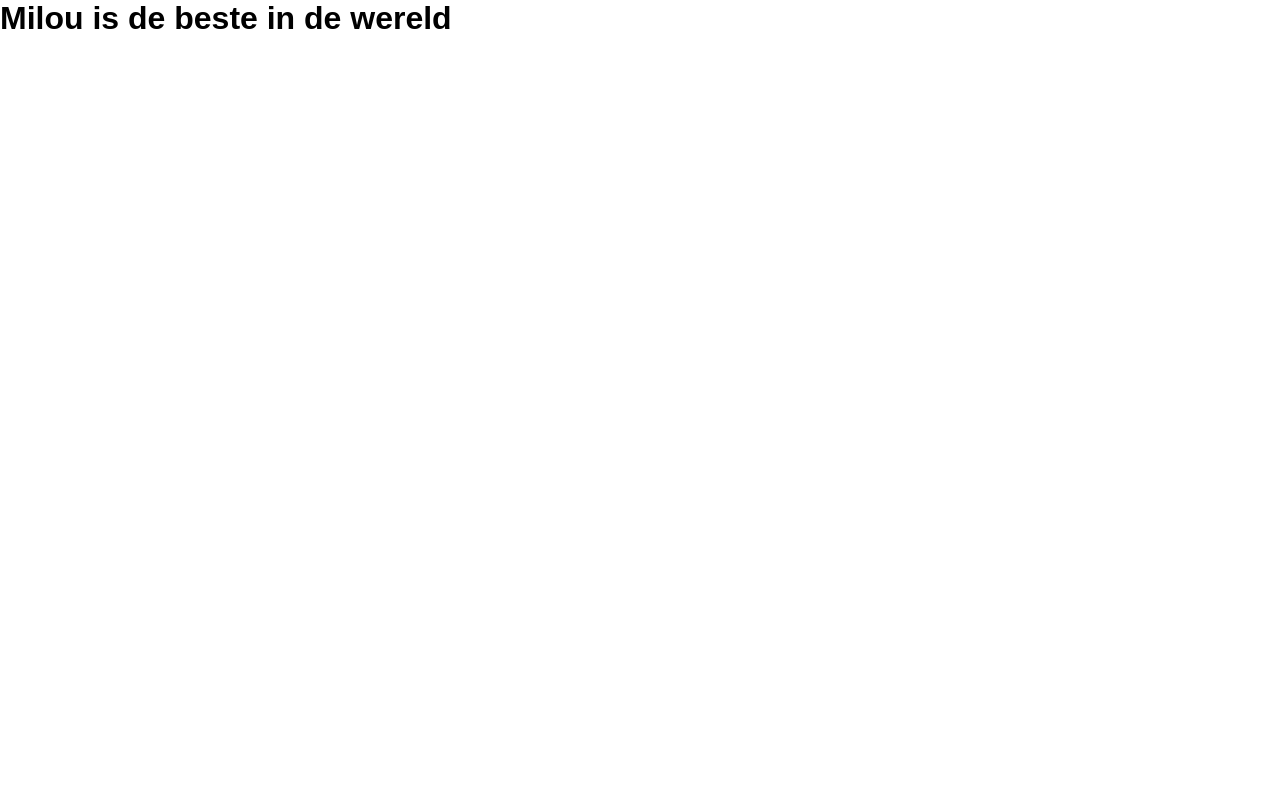
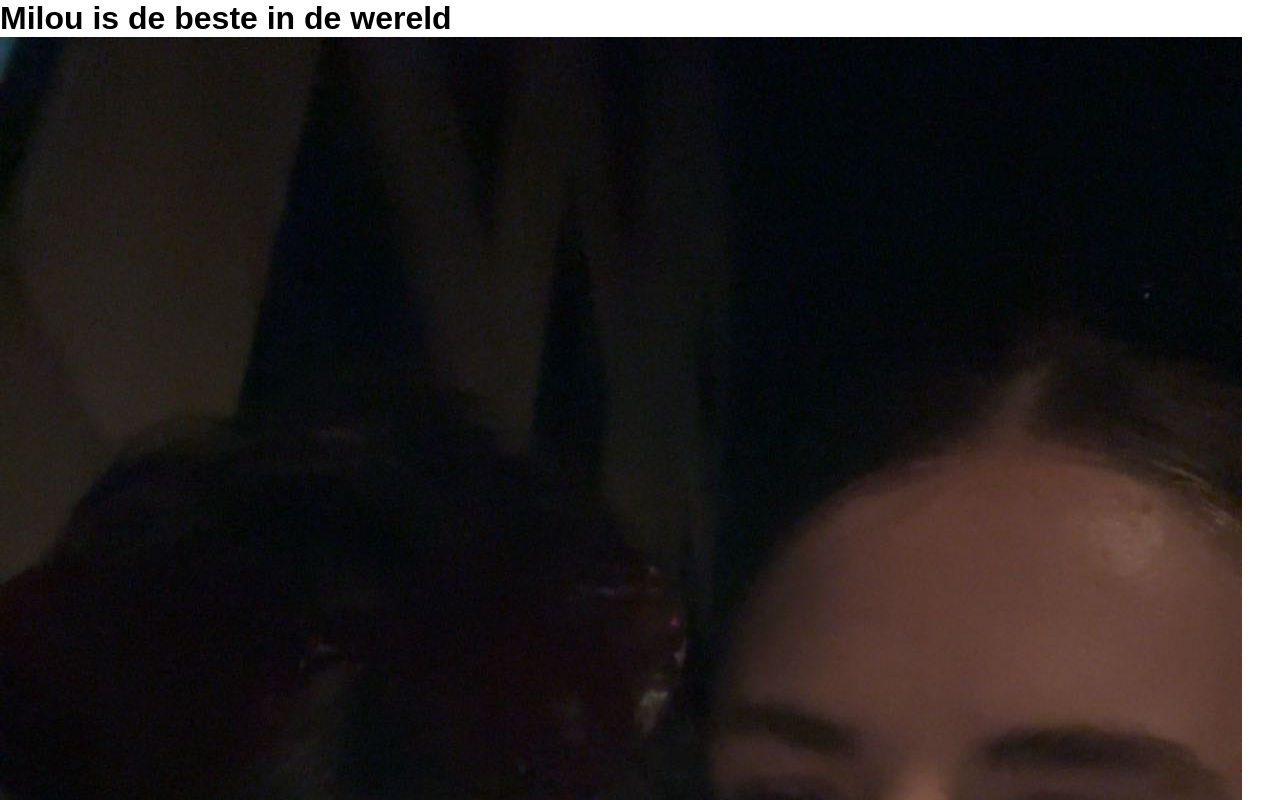
Before and after one commit to Maurozi/Portfolio, a React (Vite) app: page / in a window 1280 px wide. Shown: the top 800 px of the page. Built offline with nearby package versions, Linux system fonts and the light colour scheme.

Commit message:
Refactor code structure for improved readability and maintainability

```diff
--- a/src/App.jsx
+++ b/src/App.jsx
@@ -1,9 +1,12 @@
+import img1 from "../src/assets/img1.jpg"
+import img2 from "../src/assets/img2.jpg"
 
 function App() {
   return (
     <div>
       <h1>Milou is de beste in de wereld</h1>
-
+      <img src={img2} alt="Img2" />
+      <img src={img1} alt="Img1" />
     </div>
   )
 }
```
Also changed, not shown: src/assets/img1.jpg (added), src/assets/img2.jpg (added).
